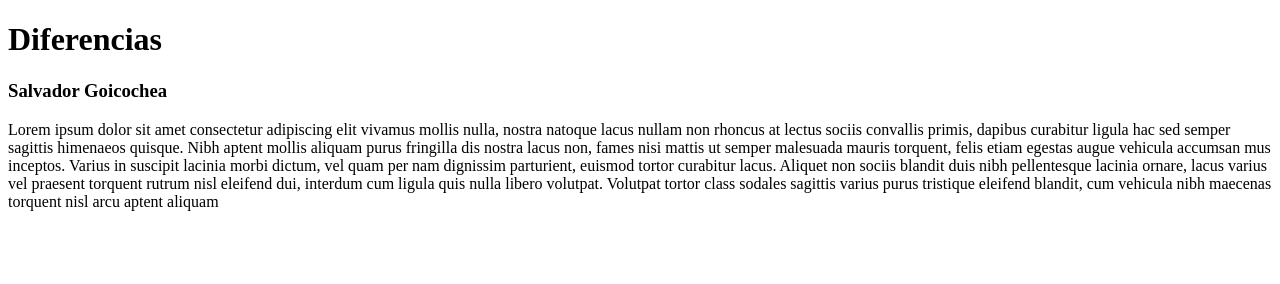
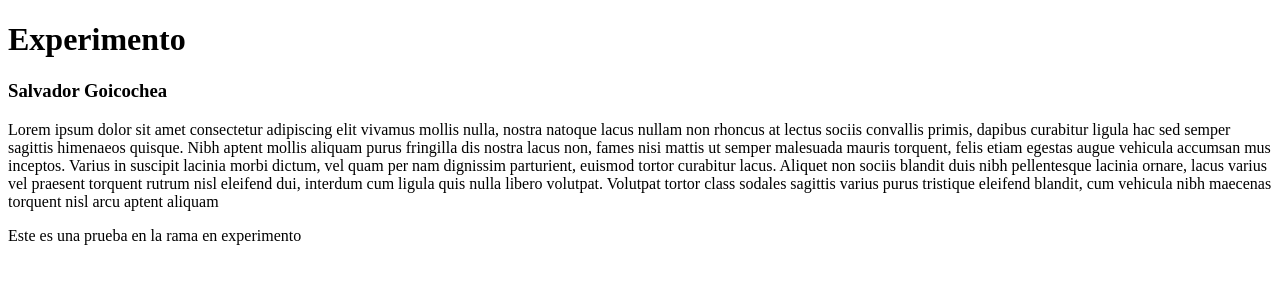
Before and after one commit to salvagd09/Proyecto-de-Prueba, a plain HTML site: page index.html in a window 1280 px wide. Drawn offline with Linux system fonts and the light colour scheme.

Commit message:
Agregando un footer al proyecto

```diff
--- a/index.html
+++ b/index.html
@@ -7,7 +7,7 @@
   </head>
   <body>
     <header>
-      <h1>Diferencias</h1>
+      <h1>Experimento</h1>
     </header>
     <div class="container">
       <h3>Salvador Goicochea</h3>
@@ -26,5 +26,8 @@
       varius purus tristique eleifend blandit, cum vehicula nibh maecenas
       torquent nisl arcu aptent aliquam
     </p>
+    <footer>
+      <p>Este es una prueba en la rama en experimento</p>
+    </footer>
   </body>
 </html>
```
